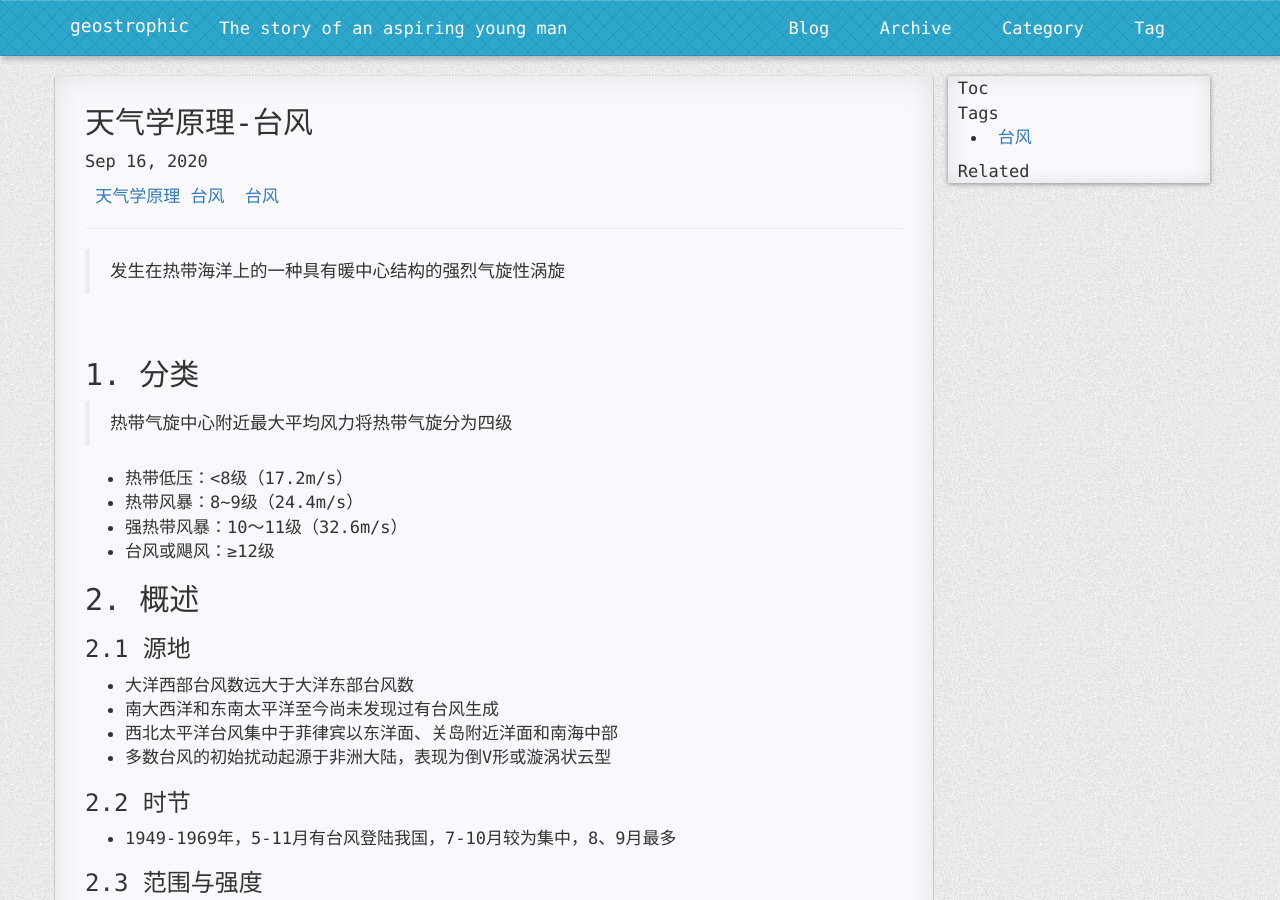
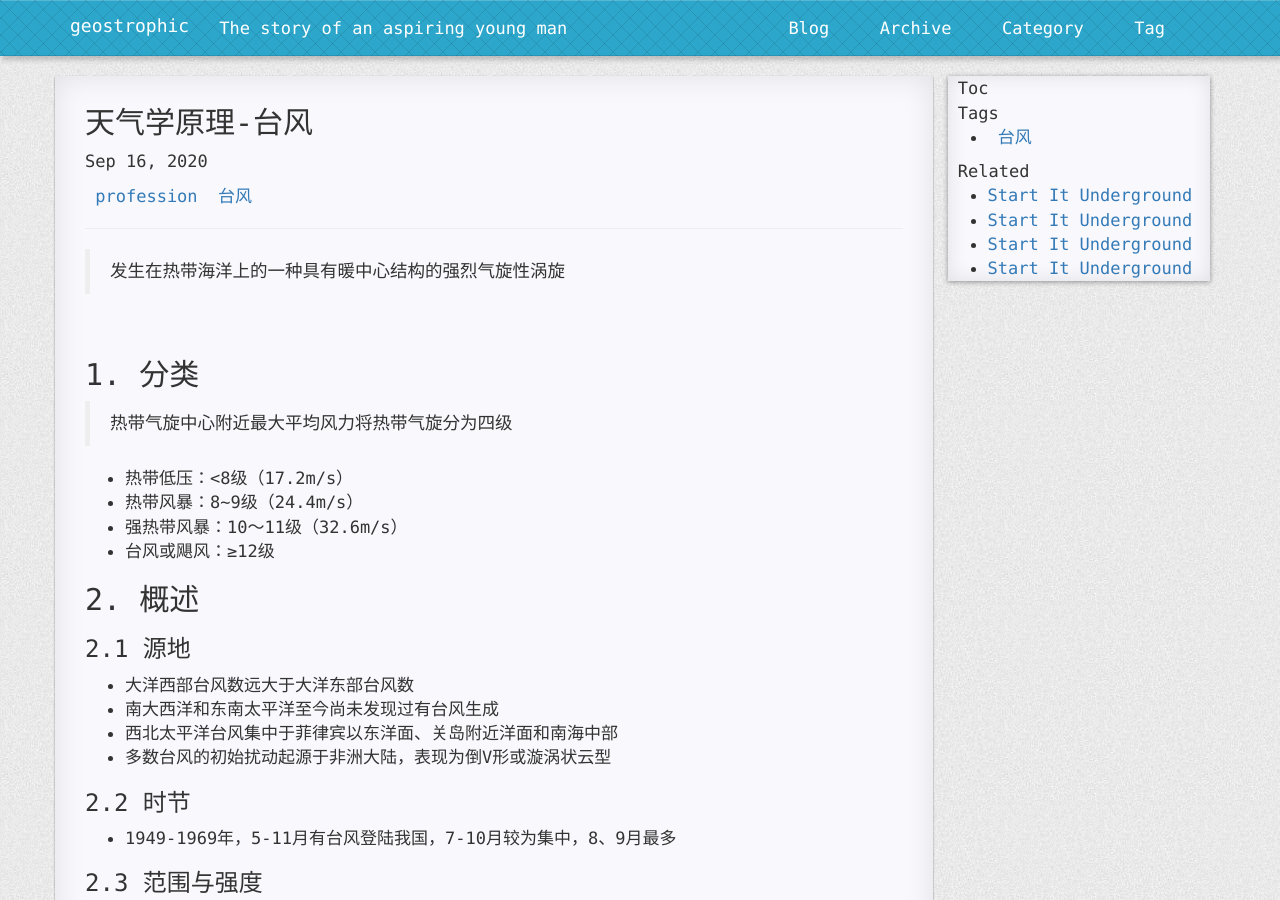
Before and after one commit to geostrophic/geostrophic.github.io, a Jekyll site: the page built from _posts/2020-09-16-typhoon.md, in a window 1280 px wide and 900 px high. Built offline with Jekyll 4.4.1, drawn with Linux system fonts in a browser that asks for light colours; nearby versions of some CDN libraries; comment, search, counter and statistics services are not loaded; a style sheet for code colours, icons or effects is not loaded.

Commit message:
push blog

```diff
--- a/_posts/2020-09-16-typhoon.md
+++ b/_posts/2020-09-16-typhoon.md
@@ -2,7 +2,7 @@
 layout: post
 title: 天气学原理-台风
 tags: 台风
-categories: 天气学原理 台风
+categories: profession
 ---
 > 发生在热带海洋上的一种具有暖中心结构的强烈气旋性涡旋
 
```
